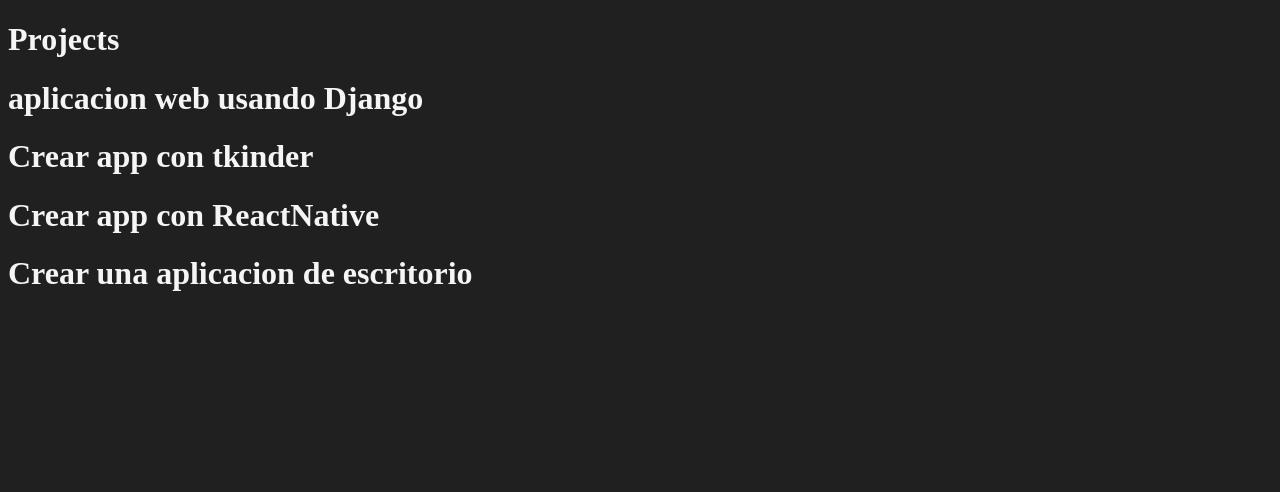
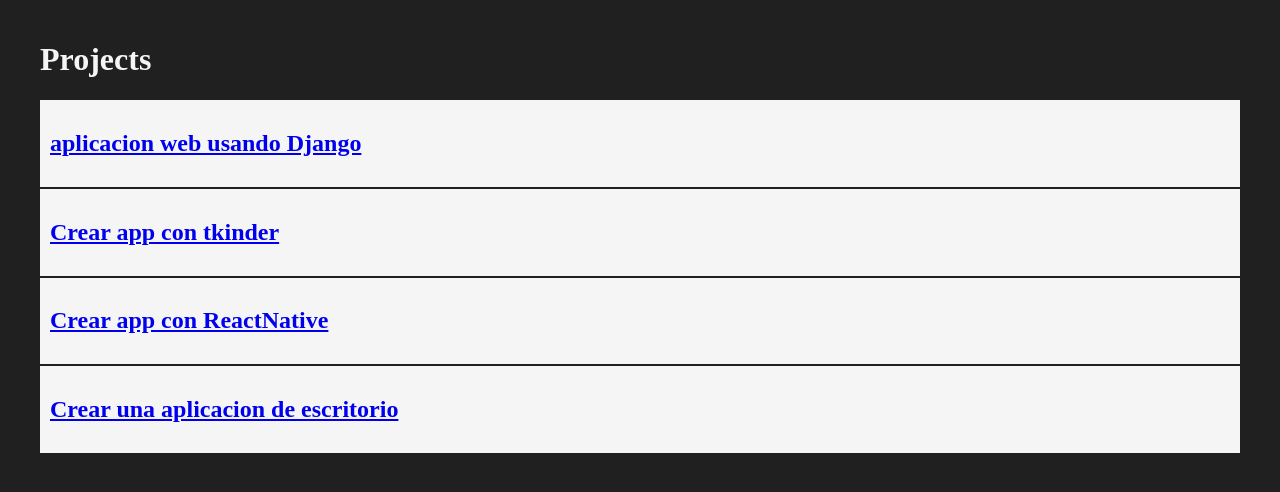
Before and after one commit to Edd0-8/API-PythonDjango-BasicCRUDSystem, a Django app: page /projects/ in a window 1280 px wide. Shown: the part 68-560 px from the top of the page. Run offline with Django 5.2, Linux system fonts and the light colour scheme; data comes from the database, SQL or seed files in the repository.

Commit message:
get para los projects y filtracion por identificador

```diff
--- a/myapp/forms.py
+++ b/myapp/forms.py
@@ -1,8 +1,8 @@
 from django import forms
 
 class CreateNewTask(forms.Form):
-    title = forms.CharField(label="Titulo de tarea", max_length=200)
-    description = forms.CharField(label="Descripcion de la tarea", widget=forms.Textarea)
+    title = forms.CharField(label="Titulo de tarea", max_length=200, widget=forms.TextInput(attrs={'class':'input'}))
+    description = forms.CharField(label="Descripcion de la tarea", widget=forms.Textarea(attrs={'class':'input'}))
 
 class CreateNewProject(forms.Form):
     name = forms.CharField(label="Nombre de proyecto", max_length=200)
--- a/myapp/static/styles/main.css
+++ b/myapp/static/styles/main.css
@@ -25,3 +25,23 @@
 .navbar ul li a:hover{
     color: aquamarine;
 }
+
+.container {
+    max-width: 1200px;
+    margin: auto;
+    padding: 20px 0;
+}
+
+.card{
+    background: whitesmoke;
+    color: black;
+    padding: 10px;
+    margin-bottom: 2px;
+}
+
+.input{
+    background: wheat;
+    padding: 10px;
+    text-align: center;
+    display: block;
+}
--- a/myapp/templates/layouts/base.html
+++ b/myapp/templates/layouts/base.html
@@ -32,7 +32,10 @@
         </ul>
     </nav>
 
-    {% block content %}
-    {% endblock %}
+    <main class="container">
+        {% block content %}
+        {% endblock %}
+    </main>
+
 </body>
 </html>
--- a/myapp/templates/projects/projects.html
+++ b/myapp/templates/projects/projects.html
@@ -6,9 +6,11 @@
 
 {% for project in projects %}
 
-<div>
-    <h1>{{ project.name }}</h1>
-</div>
+<article class="card">
+    <a href="{% url 'project_detail' project.id %}">
+        <h1>{{ project.name }}</h1>
+    </a>
+</article>
 
 {% endfor %}
 
--- a/myapp/urls.py
+++ b/myapp/urls.py
@@ -7,6 +7,7 @@
     path('about/', views.about, name = "about"),
     path('hello/<str:username>', views.hello, name="hello"),
     path('projects/', views.projects, name="projects"),
+    path('projects/<int:id>', views.project_detail, name="project_detail"),
     path('tasks/', views.tasks, name="tasks"),
     path('create_tasks/', views.create_tasks, name="create_task"),
     path('create_new_projects/', views.create_projects, name="create_project"),
--- a/myapp/views.py
+++ b/myapp/views.py
@@ -52,3 +52,12 @@
     else:
         Project.objects.create(name=request.POST["name"])
         redirect('projects')
+
+def project_detail(request, id):
+    project = get_object_or_404(Project, id=id)
+    tasks = Task.objects.filter(project_id=id)
+    print(id)
+    return render(request, 'projects/detail.html', {
+        'project': project,
+        'tasks': tasks
+    })
```
Also changed, not shown: myapp/templates/projects/detail.html (added, +16 -0 lines).
